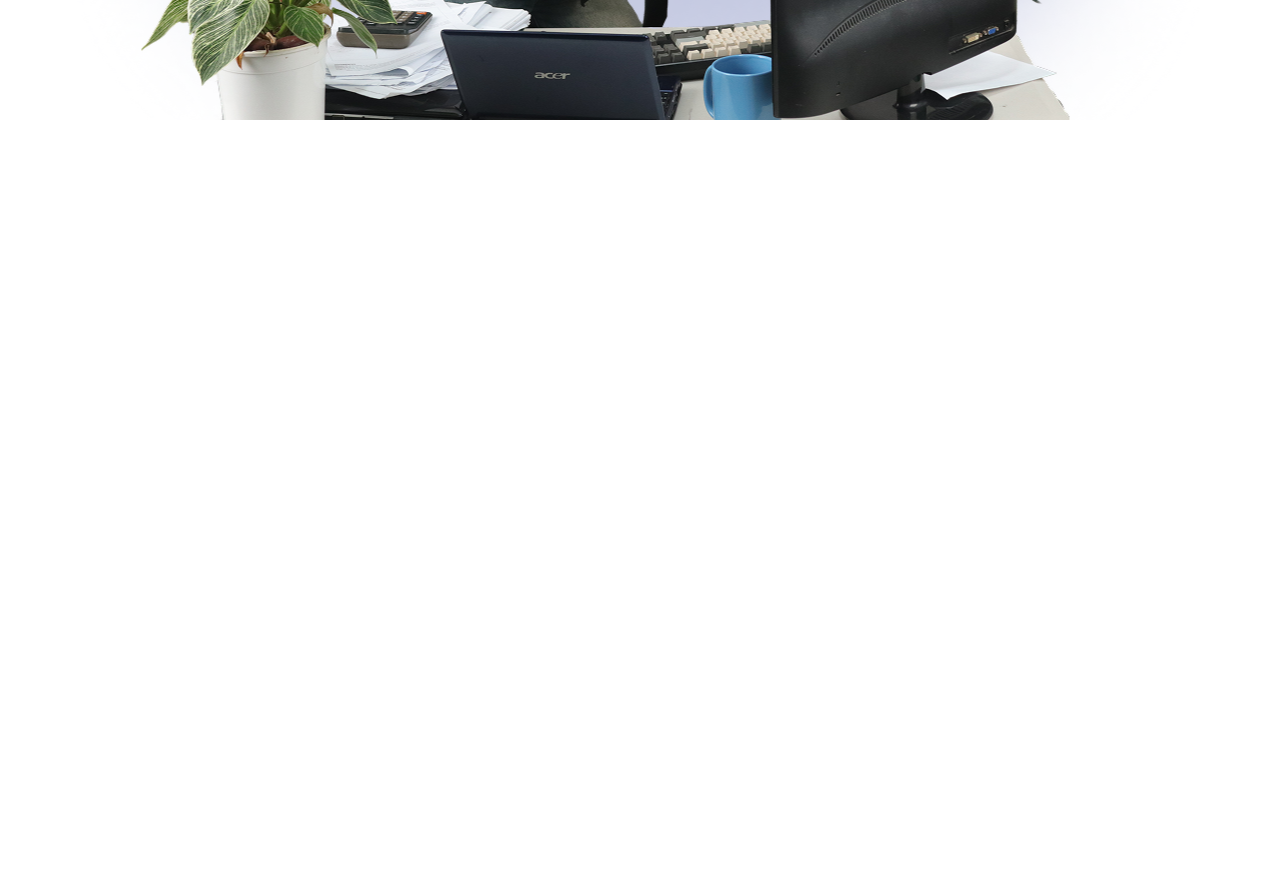
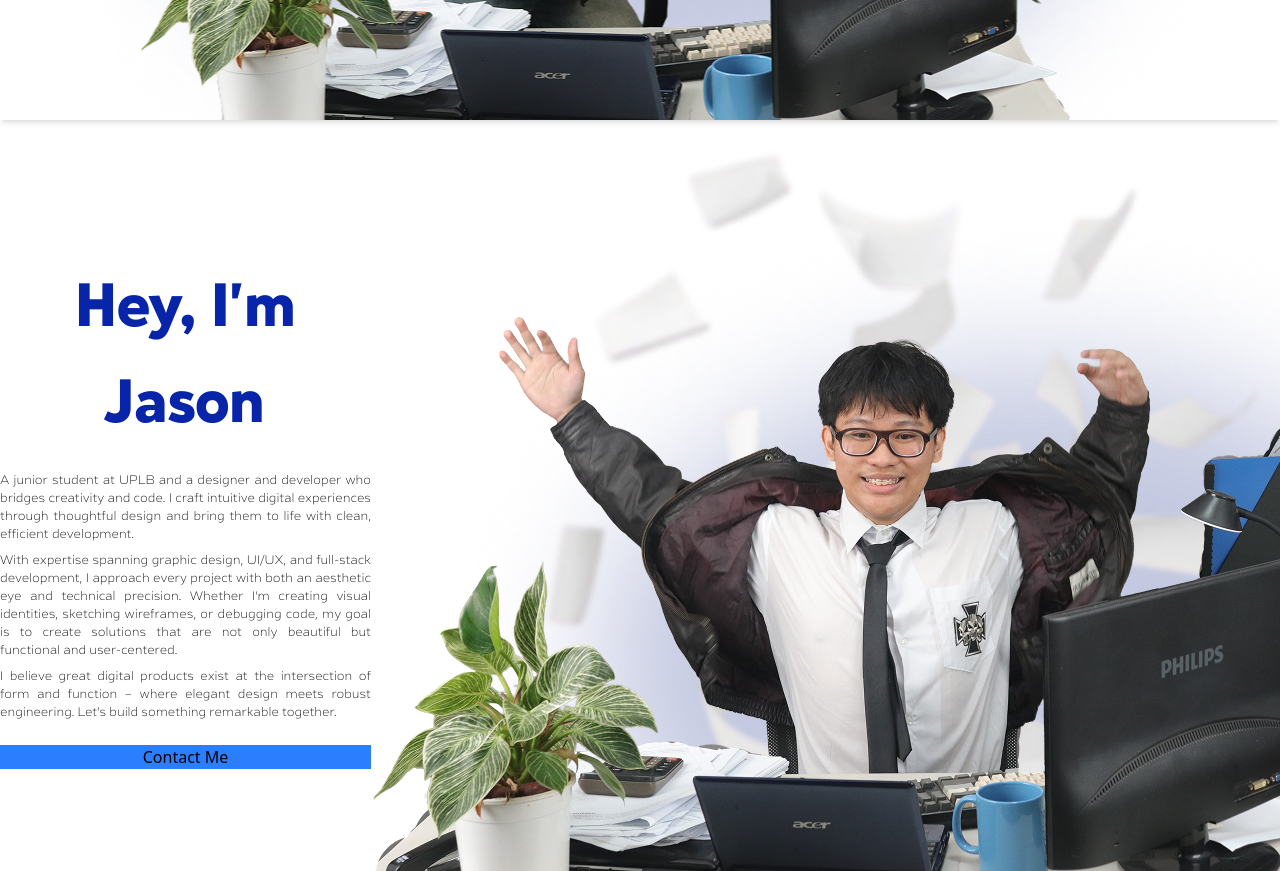
Before and after one commit to jsonJae/myportfolio, a React (Vite) app: page / in a window 1280 px wide. Shown: the part 680-1551 px from the top of the page. Before the commit the page ends 800 px from the top, so only its background shows below. Built offline with nearby package versions, Linux system fonts and the light colour scheme.

Commit message:
feat: added the about me image and text

```diff
--- a/src/App.jsx
+++ b/src/App.jsx
@@ -1,15 +1,18 @@
 import Navbar from './components/Navbar';
 import Hero from './components/Hero';
+import About from './components/About';
 import Projects from './components/Projects';
 import Skills from './components/Skills';
 import Experiences from './components/Experiences';
 import Footer from './components/Footer';
 
+
 function App() {
   return (
-    <div className = "overflow-hidden">
+    <div className = "overflow-hidden max-w-screen">
       <Navbar />
       <Hero />
+      <About />
       <Projects />
       <Skills />
       <Experiences />
--- /dev/null
+++ b/src/components/About.jsx
@@ -0,0 +1,39 @@
+import aboutMePic from '../assets/AboutMePic.png';
+
+export default function About(){
+    const aboutMe1 =
+        "A junior student at UPLB and a designer and developer who bridges creativity and code. I craft intuitive digital experiences through thoughtful design and bring them to life with clean, efficient development."
+    const aboutMe2 =
+        "With expertise spanning graphic design, UI/UX, and full-stack development, I approach every project with both an aesthetic eye and technical precision. Whether I'm creating visual identities, sketching wireframes, or debugging code, my goal is to create solutions that are not only beautiful but functional and user-centered.";
+    const aboutMe3 =
+        "I believe great digital products exist at the intersection of form and function – where elegant design meets robust engineering. Let's build something remarkable together.";
+
+    return (
+        <div className="flex flex-row w-full">
+
+            <div className="flex flex-1 justify-center">
+                <div className="flex flex-col max-w-110 justify-center">
+                    <p className="text-[64px] text-[#0824A9] font-hartwell text-center mb-2 mt-10">
+                        Hey, I'm Jason
+                    </p>
+
+                    <div>
+                        <p className="text-[12px] text-black font-ambulatoria text-justify mt-2">
+                            {aboutMe1}
+                        </p>
+                        <p className="text-[12px] text-black font-ambulatoria text-justify mt-2">
+                            {aboutMe2}
+                        </p>
+                        <p className="text-[12px] text-black font-ambulatoria text-justify mt-2 mb-6">
+                            {aboutMe3}
+                        </p>
+                    </div>
+
+                    <button className='bg-blue-500 cursor-pointer'>Contact Me</button>
+                </div>
+            </div>
+
+            <img src={aboutMePic} className="shrink-0" alt="About Me"/>
+        </div>
+    );
+}
```
